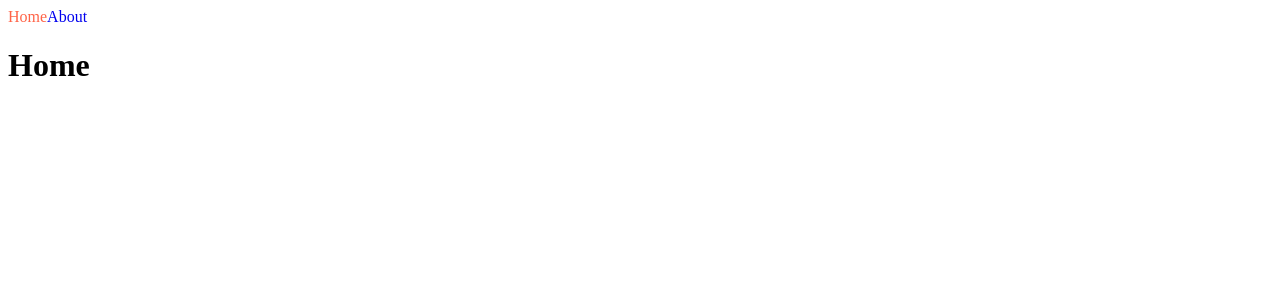
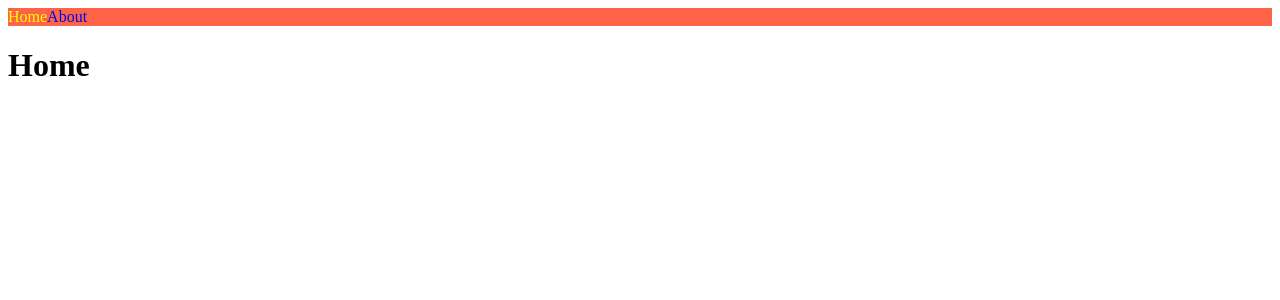
Before and after one commit to lhk3337/nextJsTutor, a Next.js app: page / in a window 1280 px wide. Shown: the top 300 px of the page. Built offline with nearby package versions, Linux system fonts and the light colour scheme.

Commit message:
Style JSX

```diff
--- a/components/NavBar.js
+++ b/components/NavBar.js
@@ -1,17 +1,28 @@
 import Link from "next/link";
 import { useRouter } from "next/router";
-import styles from "./NavBar.module.css";
+
 export default function NavBar() {
   const router = useRouter();
 
   return (
     <nav>
       <Link href="/">
-        <a className={`${styles.link} ${router.pathname === "/" ? styles.active : ""}`}>Home</a>
+        <a className={router.pathname === "/" ? "active" : ""}>Home</a>
       </Link>
       <Link href="/about">
-        <a className={[styles.link, router.pathname === "/about" ? styles.active : ""].join(" ")}>About</a>
+        <a className={router.pathname === "/about" ? "active" : ""}>About</a>
       </Link>
+      <style jsx>{`
+        nav {
+          background-color: tomato;
+        }
+        a {
+          text-decoration: none;
+        }
+        .active {
+          color: yellow;
+        }
+      `}</style>
     </nav>
   );
 }
--- a/components/NavBar.module.css
+++ /dev/null
@@ -1,7 +0,0 @@
-.link {
-  text-decoration: none;
-}
-
-.active {
-  color: tomato;
-}
--- a/pages/index.js
+++ b/pages/index.js
@@ -1,13 +1,16 @@
-import NavBar from "../components/NavBar"
+import NavBar from "../components/NavBar";
 
 const Home = () => {
-
-
   return (
     <div>
-    <NavBar/>
-    <h1>Home</h1>
-  </div>
+      <NavBar />
+      <h1 className="active">Home</h1> {/* 컬러가 노란색으로 바뀌지 않음 */}
+      <style jsx>{`
+        a {
+          color: blue;
+        }
+      `}</style>
+    </div>
   );
 };
 
```
Also changed, not shown: 1 other file (tests, documents, lock files or other folders).
